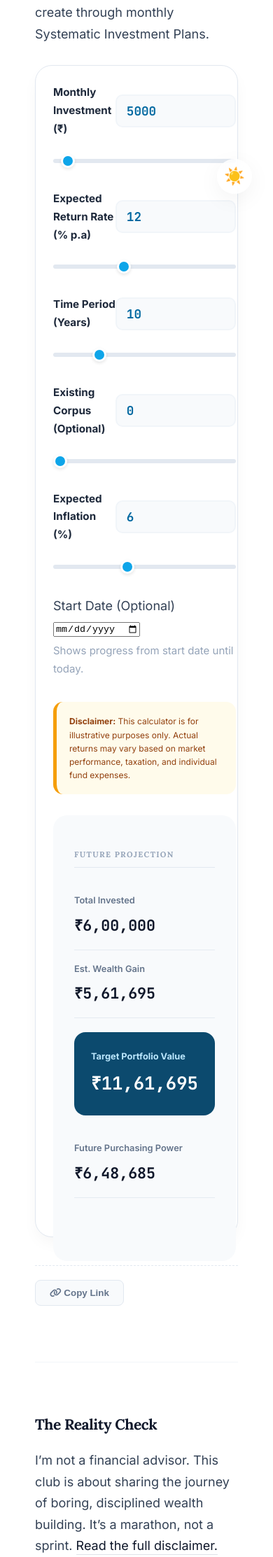
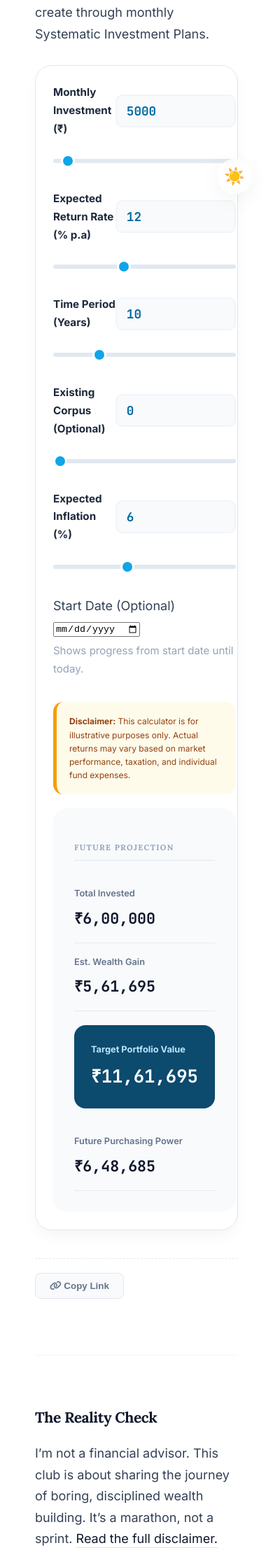
Before and after one commit to HarieshMK/HarieshMK.github.io, a Jekyll site: the page built from calculators/sip.md, in a window 390 px wide. Shown: the part 593-2818 px from the top of the page at 70% size. Built offline with Jekyll 4.4.1, drawn with Linux system fonts in a browser that asks for light colours.

Commit message:
Update style.css

```diff
--- a/assets/css/style.css
+++ b/assets/css/style.css
@@ -586,56 +586,56 @@
 .dark-theme .calc-card h3 { color: #ffffff; }
 .dark-theme .calc-card p { color: #94a3b8; }
 
-/* ===== 15. CALCULATOR INTERFACE (STABILITY & PREMIUM) ===== */
+/* ===== 15. CALCULATOR INTERFACE (ADJUSTABLE PRESET) ===== */
 .calculator-container {
   display: grid;
-  /* Fixed column ratios to prevent squashing */
+  /* Width Control: Adjust 320px or 280px to change minimum column widths */
   grid-template-columns: minmax(320px, 1.2fr) minmax(280px, 1fr);
-  gap: 40px;
-  background: #ffffff;
-  padding: 40px;
-  border-radius: 24px;
-  border: 1px solid #e2e8f0;
-  margin-top: 20px;
-  align-items: start;
-  box-shadow: 0 10px 25px -5px rgba(0, 0, 0, 0.05);
+  gap: 40px;                     /* Horizontal space between Left and Right columns */
+  background: #ffffff;           /* Container background */
+  padding: 40px;                 /* Internal breathing room around the whole tool */
+  border-radius: 24px;           /* Roundness of the outer corners */
+  border: 1px solid #e2e8f0;     /* Border thickness and color */
+  margin-top: 20px;              /* Vertical space above the calculator */
+  align-items: start;            /* Keeps columns at the top; 'stretch' would make them equal height */
+  box-shadow: 0 10px 25px -5px rgba(0, 0, 0, 0.05); /* Outer shadow depth */
 }
 
 @media (max-width: 992px) {
   .calculator-container {
-    grid-template-columns: 1fr;
-    padding: 25px;
-    gap: 30px;
+    grid-template-columns: 1fr;  /* Switches to single column on small screens */
+    padding: 25px;               /* Shrinks internal padding on mobile */
+    gap: 20px;                   /* Shrinks vertical gap between stacked columns */
   }
 }
 
-/* --- Input Section Fixes --- */
+/* --- Input Section --- */
 .calc-inputs {
-  width: 100%;
+  width: 100%;                   /* Ensures inputs fill the left column */
 }
 
 .input-group {
-  margin-bottom: 28px;
+  margin-bottom: 28px;           /* Vertical space between each slider/input set */
 }
 
 .label-row {
   display: flex;
-  justify-content: space-between;
+  justify-content: space-between; /* Pushes text to left and number-box to right */
   align-items: center;
-  margin-bottom: 15px;
+  margin-bottom: 15px;           /* Vertical space between the label text and the slider bar */
 }
 
 .label-row label {
-  font-weight: 700;
-  color: #1e293b;
-  font-size: 0.95rem;
+  font-weight: 700;              /* Thickness of the label font */
+  color: #1e293b;                /* Text color */
+  font-size: 0.95rem;            /* Text size */
 }
 
 .label-row input[type="number"] {
-  width: 140px; /* Increased width for larger numbers */
-  padding: 10px 14px;
-  border: 2px solid #f1f5f9;
-  border-radius: 10px;
+  width: 140px;                  /* Horizontal width of the number box */
+  padding: 10px 14px;            /* Internal padding inside the number box (Top/Bottom Left/Right) */
+  border: 2px solid #f1f5f9;     /* Border around the number box */
+  border-radius: 10px;           /* Roundness of the number box */
   font-weight: 700;
   color: #0369a1;
   font-size: 1.1rem;
@@ -643,103 +643,106 @@
   background: #f8fafc;
 }
 
-/* Slider Fix: Prevent clipping */
+/* Slider Bar Styling */
 .slider {
   -webkit-appearance: none;
   width: 100%;
-  height: 6px;
+  height: 6px;                   /* Thickness of the slider track line */
   background: #e2e8f0;
   border-radius: 10px;
-  margin: 10px 0;
+  margin: 10px 0;                /* Vertical margin around the slider bar */
 }
 
 .slider::-webkit-slider-thumb {
   -webkit-appearance: none;
-  width: 20px;
-  height: 20px;
+  width: 20px;                   /* Diameter of the slider handle circle */
+  height: 20px;                  /* Diameter of the slider handle circle */
   background: #0ea5e9;
-  border-radius: 50%;
-  border: 3px solid #fff;
+  border-radius: 50%;            /* Makes the handle a perfect circle */
+  border: 3px solid #fff;        /* White ring around the handle */
   cursor: pointer;
-  box-shadow: 0 2px 4px rgba(0,0,0,0.1);
 }
 
-/* --- Results Column (The "Non-Squashable" Side) --- */
+/* --- Results Column --- */
 .calc-results {
-  background: #f8fafc;
-  padding: 30px;
-  border-radius: 20px;
+  background: #f8fafc;           /* Light grey background for results area */
+  padding: 30px;                 /* Internal padding inside the results box */
+  border-radius: 20px;           /* Roundness of the results box */
   display: flex;
-  flex-direction: column;
-  height: 100%; /* Ensure it fills the grid row */
+  flex-direction: column;        /* Stacks results vertically */
+  height: auto;                  /* '100%' makes it equal to left side, 'auto' makes it compact */
 }
 
 .input-header {
-  font-size: 0.7rem;
+  font-size: 0.7rem;             /* Header text size (e.g., FUTURE PROJECTION) */
   font-weight: 800;
   text-transform: uppercase;
-  letter-spacing: 0.12em;
+  letter-spacing: 0.12em;        /* Space between letters in header */
   color: #94a3b8;
-  margin-bottom: 20px;
-  border-bottom: 1px solid #e2e8f0;
-  padding-bottom: 8px;
+  margin-bottom: 20px;           /* Vertical space after the header */
+  border-bottom: 1px solid #e2e8f0; /* Underline below the header */
+  padding-bottom: 8px;           /* Gap between header text and its underline */
 }
 
 .result-item {
   display: flex;
   flex-direction: column;
-  padding: 16px 0;
-  border-bottom: 1px solid rgba(226, 232, 240, 0.8);
+  padding: 16px 0;               /* Vertical space for each result row (Adjust this to reduce height!) */
+  border-bottom: 1px solid rgba(226, 232, 240, 0.8); /* Divider line between results */
 }
 
 .result-item span {
   color: #64748b;
-  font-size: 0.8rem;
+  font-size: 0.8rem;             /* Result label size (e.g., "Total Invested") */
   font-weight: 600;
-  margin-bottom: 6px;
+  margin-bottom: 6px;            /* Vertical gap between label and the actual amount */
 }
 
 .result-item strong {
-  font-size: 1.35rem;
+  font-size: 1.35rem;            /* Result number size */
   color: #0f172a;
   font-family: 'JetBrains Mono', monospace;
-  word-wrap: break-word; /* Ensure huge numbers wrap instead of pushing width */
+  word-wrap: break-word;         /* Force huge numbers to wrap if they are too wide */
 }
 
-/* Premium Results Card */
+/* Target Portfolio Card (The Highlight Box) */
 .result-item.highlight {
-  margin: 20px 0;
-  padding: 24px;
-  background: #0c4a6e; /* Deep Navy Blue */
-  border-radius: 16px;
+  margin: 20px 0;                /* Vertical margin outside the highlighted blue box */
+  padding: 24px;                 /* Internal padding inside the highlighted blue box */
+  background: #0c4a6e;           /* Highlight box color */
+  border-radius: 16px;           /* Roundness of the highlight box */
   border: none;
 }
 
-.result-item.highlight span { color: #bae6fd; font-weight: 700; }
+.result-item.highlight span {
+  color: #bae6fd;
+  font-weight: 700;
+}
+
 .result-item.highlight strong {
   color: #ffffff !important;
-  font-size: 1.6rem;
+  font-size: 1.6rem;             /* Font size of the main target value */
 }
 
-/* Disclaimer Fix */
+/* Disclaimer Box */
 .calc-disclaimer {
-  margin-top: 35px;
-  padding: 18px;
+  margin-top: 35px;              /* Space between the last input and the disclaimer box */
+  padding: 18px;                 /* Internal padding inside the yellow box */
   background: #fffbeb;
   border-radius: 14px;
-  border-left: 5px solid #f59e0b;
+  border-left: 5px solid #f59e0b; /* Thick accent bar on the left */
 }
 
 .calc-disclaimer p {
   font-size: 0.75rem;
   color: #92400e;
-  line-height: 1.6;
+  line-height: 1.6;              /* Space between lines of text */
   margin: 0;
 }
 
 /* --- Dark Mode Optimizations --- */
 .dark-theme .calculator-container { background: #0f172a; border-color: #1e293b; }
-.dark-theme .calc-results { background: #1e293b; }
+.dark-theme .calc-results { background: #1e293b; } /* Results background in dark mode */
 .dark-theme .label-row label { color: #f1f5f9; }
 .dark-theme .result-item span { color: #94a3b8; }
 .dark-theme .result-item strong { color: #f8fafc !important; }
```
